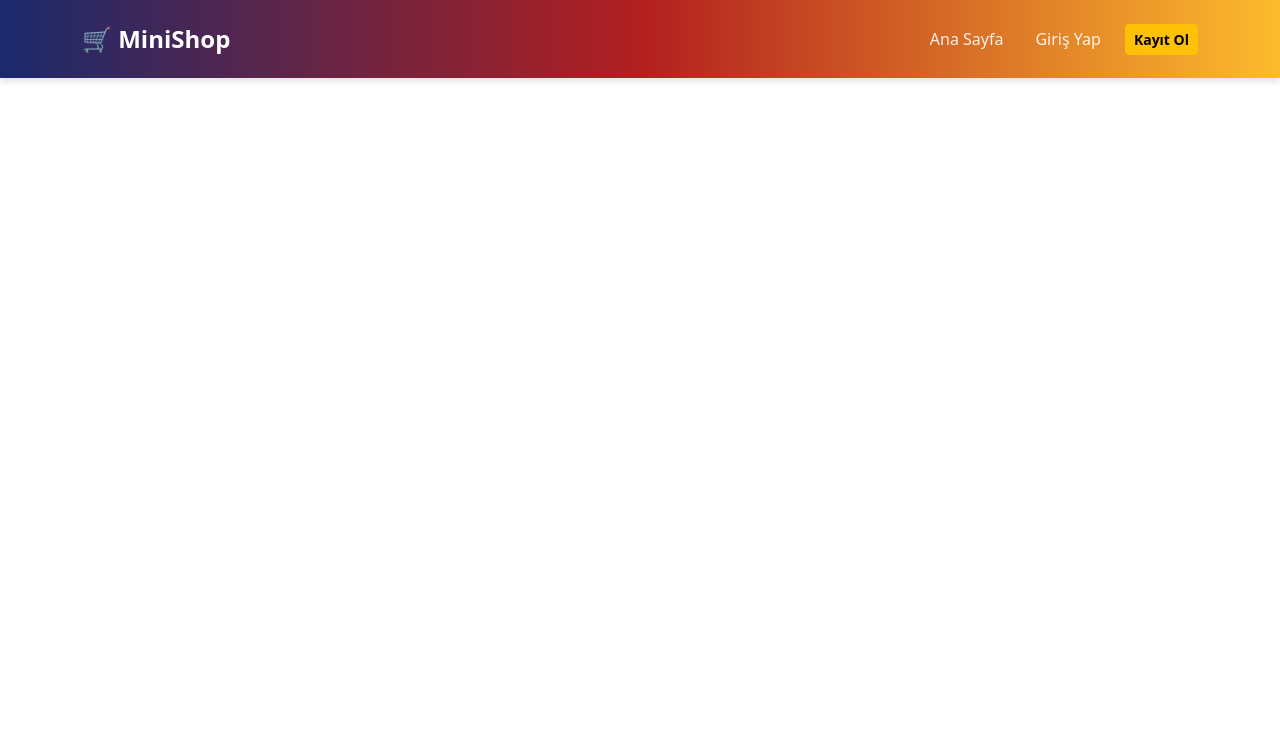
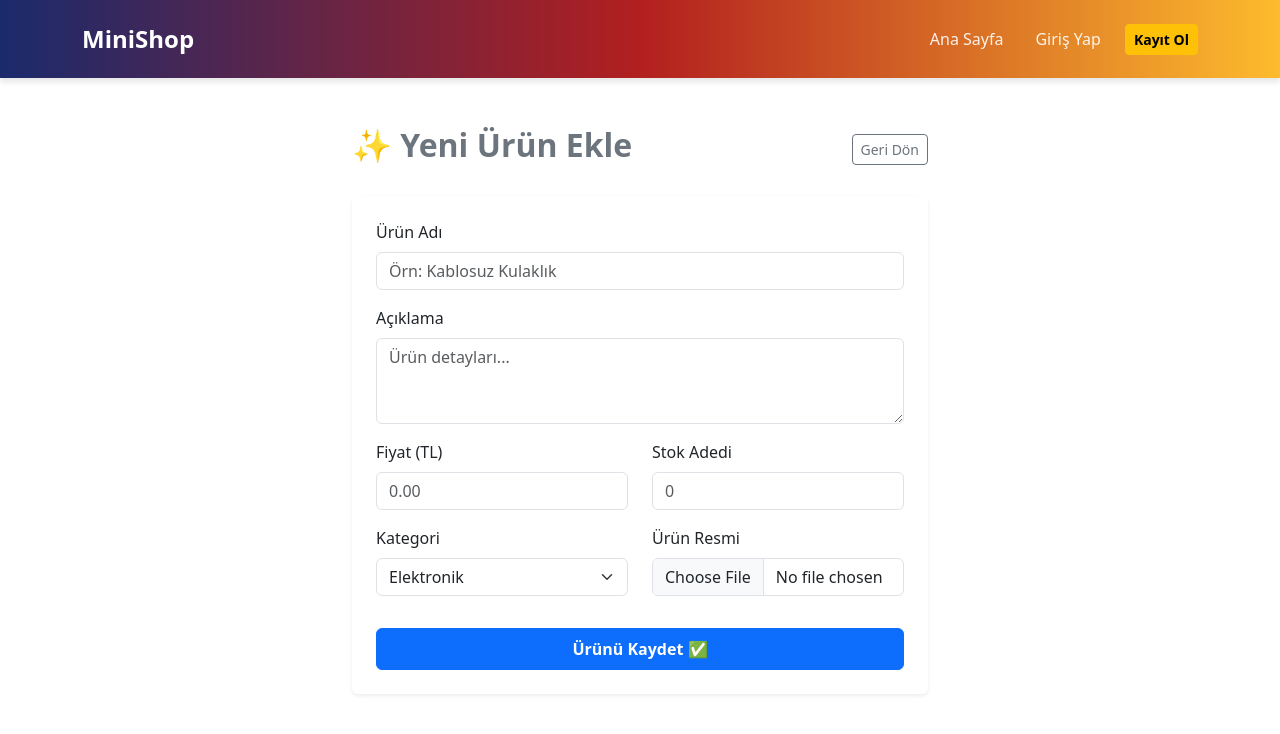
Before and after one commit to halilben22/mini-eticaret-frontend, a React (Vite) app in the folder mini-eticaret-frontend/: page /admin/add-product in a window 1280 px wide. Shown: the top 734 px of the page. Built offline with nearby package versions, Linux system fonts and the light colour scheme.

Commit message:
some stle problems fixed,product adding function added

```diff
--- a/mini-eticaret-frontend/src/App.jsx
+++ b/mini-eticaret-frontend/src/App.jsx
@@ -9,7 +9,7 @@ import OrdersPage from "./pages/OrdersPage";
 import AdminDashboard from "./pages/admin/AdminDashboard";
 import ProductDetailPage from "./pages/ProductDetailPage";
 import RegisterPage from "./pages/RegisterPage";
-
+import AddProductPage from "./pages/admin/AddProductPage";
 
 function App() {
   return (
@@ -24,6 +24,7 @@ function App() {
         <Route path="/product/:id" element={<ProductDetailPage />} />
         <Route path="/orders" element={<OrdersPage />} />
         <Route path="/admin" element={<AdminDashboard />} />
+        <Route path="/admin/add-product" element={<AddProductPage />} />
       </Routes>
     </BrowserRouter>
   );
--- a/mini-eticaret-frontend/src/components/NavbarCustom.jsx
+++ b/mini-eticaret-frontend/src/components/NavbarCustom.jsx
@@ -42,7 +42,7 @@ export default function NavbarCustom() {
       <Container>
         {/* LOGO (SOLDA) */}
         <Navbar.Brand as={Link} to="/" className="custom-brand">
-          🛒 MiniShop
+          MiniShop
         </Navbar.Brand>
 
         <Navbar.Toggle aria-controls="basic-navbar-nav" />
@@ -72,7 +72,7 @@ export default function NavbarCustom() {
                   <Button
                     as={Link}
                     to="/admin"
-                    variant="outline-light"
+                    variant="light"
                     size="sm"
                     className="ms-2 fw-bold border-1"
                   >
--- a/mini-eticaret-frontend/src/pages/HomePage.jsx
+++ b/mini-eticaret-frontend/src/pages/HomePage.jsx
@@ -72,7 +72,7 @@ export default function HomePage() {
       {/* Sadece arama yapılmadıysa göster */}
       {!searchParams.get("name") && topProducts.length > 0 && (
         <div className="mb-5">
-          <h3 className="fw-bold text-secondary mb-3">🔥 Haftanın Yıldızları</h3>
+          <h3 className="fw-bold text-secondary mb-3"> Haftanın Yıldızları</h3>
           <Carousel className="shadow-lg rounded-3 overflow-hidden">
             {topProducts.map((prod) => (
               <Carousel.Item key={prod.id} interval={3000}>
@@ -101,7 +101,7 @@ export default function HomePage() {
       {/* --- BAŞLIK VE ARAMA TEMİZLEME --- */}
       <div className="d-flex justify-content-between align-items-center mb-4">
         <h2 className="fw-bold text-secondary">
-          {searchParams.get("name") ? `🔍 "${searchParams.get("name")}" Sonuçları` : "✨ Vitrin Fırsatları"}
+          {searchParams.get("name") ? `🔍 "${searchParams.get("name")}" Sonuçları` : " Vitrin"}
         </h2>
 
         {searchParams.get("name") && (
@@ -114,7 +114,7 @@ export default function HomePage() {
       {/* --- ÜRÜN LİSTESİ (TAM EKRAN) --- */}
       {products.length === 0 ? (
         <div className="text-center py-5 bg-white rounded shadow-sm">
-          <h3>😔 Üzgünüz, ürün bulunamadı.</h3>
+          <h3> Üzgünüz, ürün bulunamadı.</h3>
           <p>Farklı bir arama terimi deneyin.</p>
           <Button variant="primary" onClick={() => navigate("/")}>Tüm Ürünleri Gör</Button>
         </div>
--- /dev/null
+++ b/mini-eticaret-frontend/src/pages/admin/AddProductPage.jsx
@@ -0,0 +1,136 @@
+import { useState } from "react";
+import axios from "axios";
+import { useNavigate, Link } from "react-router-dom";
+import { Container, Card, Form, Button, Row, Col, Spinner } from 'react-bootstrap';
+import { toast } from 'react-toastify';
+
+export default function AddProductPage() {
+    const navigate = useNavigate();
+    const [loading, setLoading] = useState(false);
+
+    // Form State'leri
+    const [name, setName] = useState("");
+    const [description, setDescription] = useState("");
+    const [price, setPrice] = useState("");
+    const [stock, setStock] = useState("");
+    const [categoryId, setCategoryId] = useState("1"); // Varsayılan kategori 1
+    const [image, setImage] = useState(null);
+
+    // Kategori Listesi (Gerçek hayatta backend'den çekilebilir ama şimdilik manuel)
+    const categories = [
+        { id: 1, name: "Elektronik" },
+        { id: 2, name: "Giyim" },
+        { id: 3, name: "Kitap" },
+        { id: 4, name: "Ev & Yaşam" }
+    ];
+
+    const handleFileChange = (e) => {
+        setImage(e.target.files[0]);
+    };
+
+    const handleSubmit = async (e) => {
+        e.preventDefault();
+        setLoading(true);
+
+        const token = localStorage.getItem("token");
+        if (!token) {
+            toast.error("Yetkisiz erişim!");
+            navigate("/login");
+            return;
+        }
+
+        // FORM-DATA Hazırlığı (Resim yüklemek için şart)
+        const formData = new FormData();
+        formData.append("name", name);
+        formData.append("description", description);
+        formData.append("price", price);
+        formData.append("stock_quantity", stock);
+        formData.append("category_id", categoryId);
+        if (image) {
+            formData.append("image", image); // Backend 'image' anahtarını bekliyor
+        }
+
+        try {
+            await axios.post("http://localhost:8080/products", formData, {
+                headers: {
+                    "Authorization": `Bearer ${token}`,
+                    "Content-Type": "multipart/form-data" // ÇOK ÖNEMLİ!
+                }
+            });
+
+            toast.success("Ürün başarıyla eklendi! 🎉");
+            navigate("/admin"); // İş bitince panele dön
+
+        } catch (error) {
+            console.error(error);
+            toast.error(error.response?.data?.error || "Ürün eklenemedi");
+        } finally {
+            setLoading(false);
+        }
+    };
+
+    return (
+        <Container className="py-5" style={{ maxWidth: "600px" }}>
+            <div className="d-flex justify-content-between align-items-center mb-4">
+                <h2 className="fw-bold text-secondary">✨ Yeni Ürün Ekle</h2>
+                <Button as={Link} to="/admin" variant="outline-secondary" size="sm">Geri Dön</Button>
+            </div>
+
+            <Card className="shadow-sm border-0">
+                <Card.Body className="p-4">
+                    <Form onSubmit={handleSubmit}>
+
+                        <Form.Group className="mb-3">
+                            <Form.Label>Ürün Adı</Form.Label>
+                            <Form.Control type="text" placeholder="Örn: Kablosuz Kulaklık" value={name} onChange={e => setName(e.target.value)} required />
+                        </Form.Group>
+
+                        <Form.Group className="mb-3">
+                            <Form.Label>Açıklama</Form.Label>
+                            <Form.Control as="textarea" rows={3} placeholder="Ürün detayları..." value={description} onChange={e => setDescription(e.target.value)} />
+                        </Form.Group>
+
+                        <Row>
+                            <Col md={6}>
+                                <Form.Group className="mb-3">
+                                    <Form.Label>Fiyat (TL)</Form.Label>
+                                    <Form.Control type="number" step="0.01" placeholder="0.00" value={price} onChange={e => setPrice(e.target.value)} required />
+                                </Form.Group>
+                            </Col>
+                            <Col md={6}>
+                                <Form.Group className="mb-3">
+                                    <Form.Label>Stok Adedi</Form.Label>
+                                    <Form.Control type="number" placeholder="0" value={stock} onChange={e => setStock(e.target.value)} required />
+                                </Form.Group>
+                            </Col>
+                        </Row>
+
+                        <Row>
+                            <Col md={6}>
+                                <Form.Group className="mb-3">
+                                    <Form.Label>Kategori</Form.Label>
+                                    <Form.Select value={categoryId} onChange={e => setCategoryId(e.target.value)}>
+                                        {categories.map(cat => (
+                                            <option key={cat.id} value={cat.id}>{cat.name}</option>
+                                        ))}
+                                    </Form.Select>
+                                </Form.Group>
+                            </Col>
+                            <Col md={6}>
+                                <Form.Group className="mb-3">
+                                    <Form.Label>Ürün Resmi</Form.Label>
+                                    <Form.Control type="file" onChange={handleFileChange} accept="image/*" />
+                                </Form.Group>
+                            </Col>
+                        </Row>
+
+                        <Button variant="primary" type="submit" className="w-100 py-2 fw-bold mt-3" disabled={loading}>
+                            {loading ? <Spinner animation="border" size="sm" /> : "Ürünü Kaydet ✅"}
+                        </Button>
+
+                    </Form>
+                </Card.Body>
+            </Card>
+        </Container>
+    );
+}
--- a/mini-eticaret-frontend/src/pages/admin/AdminDashboard.jsx
+++ b/mini-eticaret-frontend/src/pages/admin/AdminDashboard.jsx
@@ -1,7 +1,7 @@
 import { useEffect, useState } from "react";
 import axios from "axios";
-import { useNavigate } from "react-router-dom";
-import { Container, Row, Col, Card, Table, Form, Badge, Spinner } from 'react-bootstrap';
+import { useNavigate, Link } from "react-router-dom";
+import { Container, Row, Col, Card, Table, Form, Badge, Spinner, Button } from 'react-bootstrap';
 import { toast } from 'react-toastify';
 
 export default function AdminDashboard() {
@@ -58,11 +58,11 @@ export default function AdminDashboard() {
     // Duruma Göre Renkli Badge Döndüren Yardımcı Fonksiyon
     const getStatusBadge = (status) => {
         switch (status) {
-            case 'paid': return <Badge bg="success">Ödendi ✅</Badge>;
-            case 'shipped': return <Badge bg="info" text="dark">Kargolandı 🚛</Badge>;
-            case 'delivered': return <Badge bg="primary">Teslim Edildi 📦</Badge>;
-            case 'waiting_payment': return <Badge bg="warning" text="dark">Ödeme Bekliyor ⏳</Badge>;
-            case 'cancelled': return <Badge bg="danger">İptal ❌</Badge>;
+            case 'paid': return <Badge bg="success">Ödendi </Badge>;
+            case 'shipped': return <Badge bg="info" text="dark">Kargolandı </Badge>;
+            case 'delivered': return <Badge bg="primary">Teslim Edildi </Badge>;
+            case 'waiting_payment': return <Badge bg="warning" text="dark">Ödeme Bekliyor</Badge>;
+            case 'cancelled': return <Badge bg="danger">İptal </Badge>;
             default: return <Badge bg="secondary">{status}</Badge>;
         }
     };
@@ -77,9 +77,16 @@ export default function AdminDashboard() {
     return (
         <Container className="py-5">
             <div className="d-flex justify-content-between align-items-center mb-4">
-                <h2 className="fw-bold text-dark">👮‍♂️ Admin Paneli</h2>
+                <h2 className="fw-bold text-dark">Admin Paneli</h2>
                 <Badge bg="dark" className="p-2">Admin Modu</Badge>
             </div>
+            <Link to="/admin/add-product" className="mb-3">
+                <Button variant="success" className="fw-bold shadow-sm mb-3">
+                    Yeni Ürün Ekle
+                </Button>
+            </Link>
+
+
 
             {/* --- İSTATİSTİK KARTLARI --- */}
             <Row className="mb-5 g-4">
@@ -111,7 +118,7 @@ export default function AdminDashboard() {
             {/* --- SİPARİŞ TABLOSU --- */}
             <Card className="border-0 shadow-sm">
                 <Card.Header className="bg-white py-3">
-                    <h5 className="mb-0 fw-bold text-secondary">📋 Son Siparişler</h5>
+                    <h5 className="mb-0 fw-bold text-secondary"> Son Siparişler</h5>
                 </Card.Header>
                 <Card.Body className="p-0">
                     <Table responsive hover striped className="mb-0 align-middle">
@@ -141,7 +148,7 @@ export default function AdminDashboard() {
                                             value={order.status}
                                             onChange={(e) => handleStatusChange(order.id, e.target.value)}
                                             style={{ maxWidth: "180px", cursor: "pointer" }}
-                                            className="shadow-sm border-secondary"
+                                            className="shadow-sm"
                                         >
                                             <option value="waiting_payment">Ödeme Bekliyor</option>
                                             <option value="paid">Ödendi</option>
@@ -161,6 +168,6 @@ export default function AdminDashboard() {
                     </div>
                 )}
             </Card>
-        </Container>
+        </Container >
     );
 }
```
Also changed, not shown: mini-eticaret-frontend/src/pages/CartPage.jsx (+44 -10 lines).
